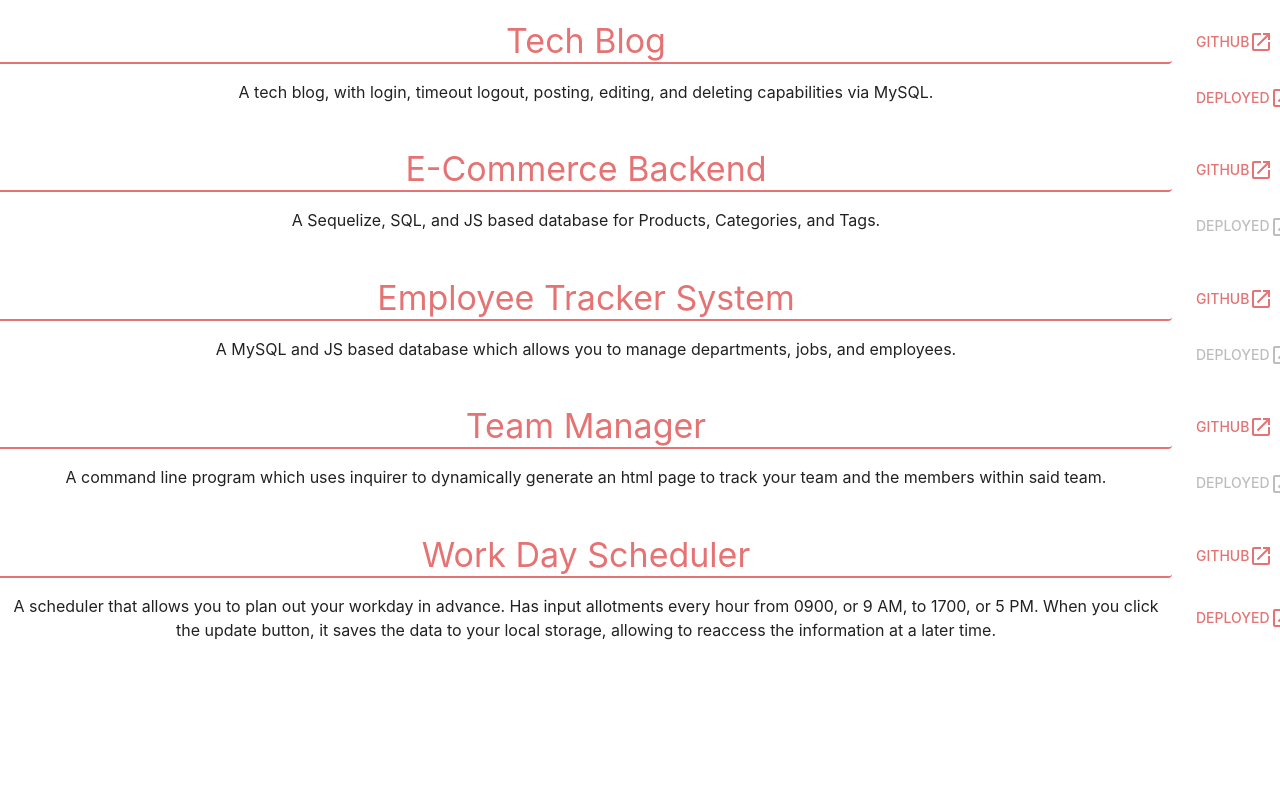
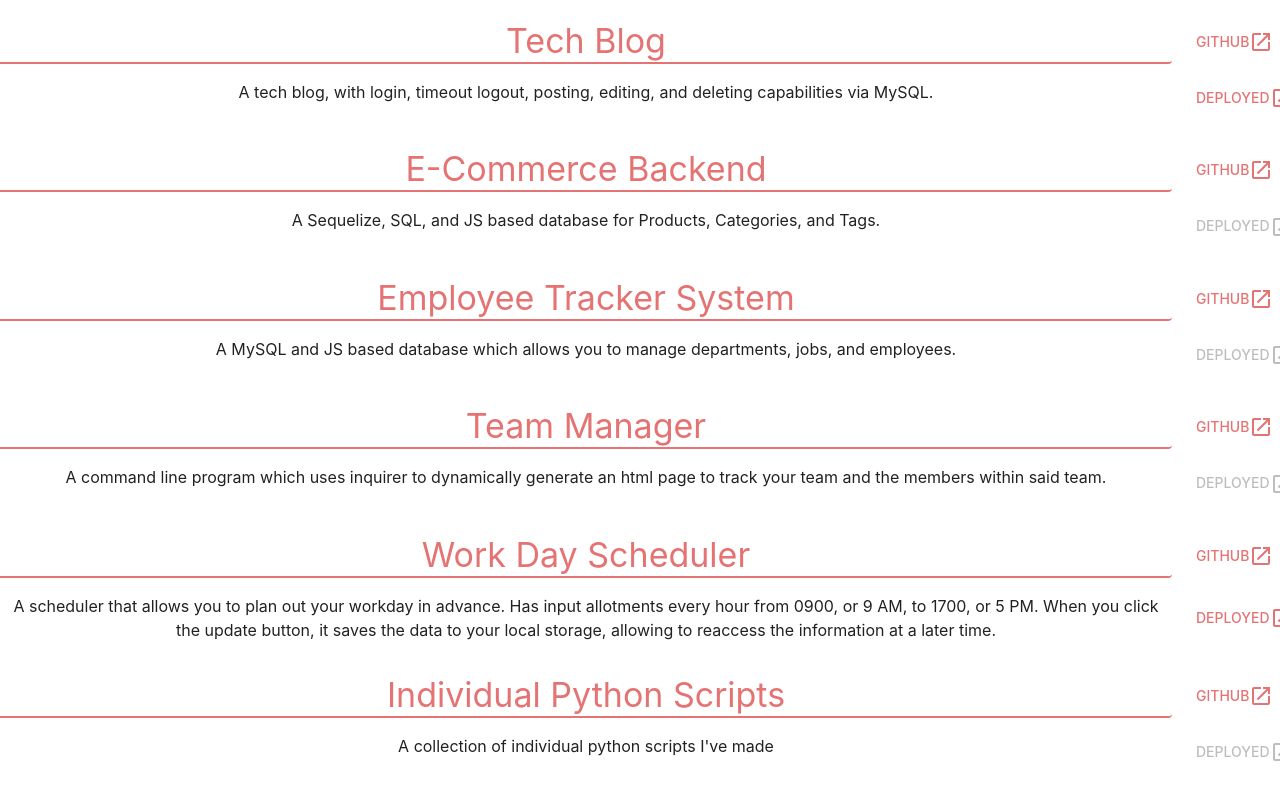
Before and after one commit to ten-gou/portfolio-website, a React (Create React App) app: page /code in a window 1280 px wide. Shown: the part 1460-2260 px from the top of the page. Before the commit the page ends 2182 px from the top, so only its background shows below. Built offline with nearby package versions, Linux system fonts and the light colour scheme.

Commit message:
added my python scripts

```diff
--- a/src/pages/Code/Code.js
+++ b/src/pages/Code/Code.js
@@ -105,6 +105,13 @@ const CodeList = () => {
             title: 'Work Day Scheduler',
             desc: 'A scheduler that allows you to plan out your workday in advance. Has input allotments every hour from 0900, or 9 AM, to 1700, or 5 PM. When you click the update button, it saves the data to your local storage, allowing to reaccess the information at a later time.',
         },
+        {
+            key: 15,
+            url: 'N/A',
+            github: 'https://github.com/ten-gou/individual-python-scripts',
+            title: 'Individual Python Scripts',
+            desc: "A collection of individual python scripts I've made",
+        },
     ]
 
     return (
```
